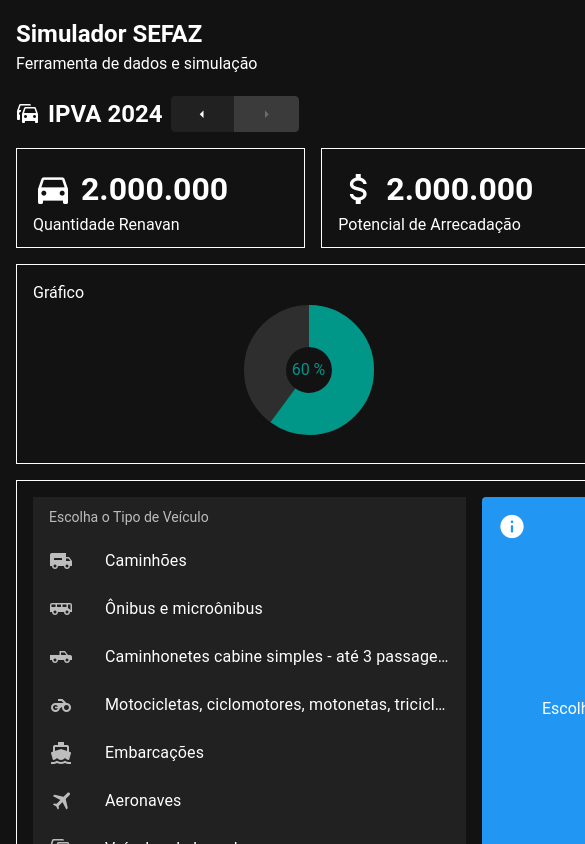
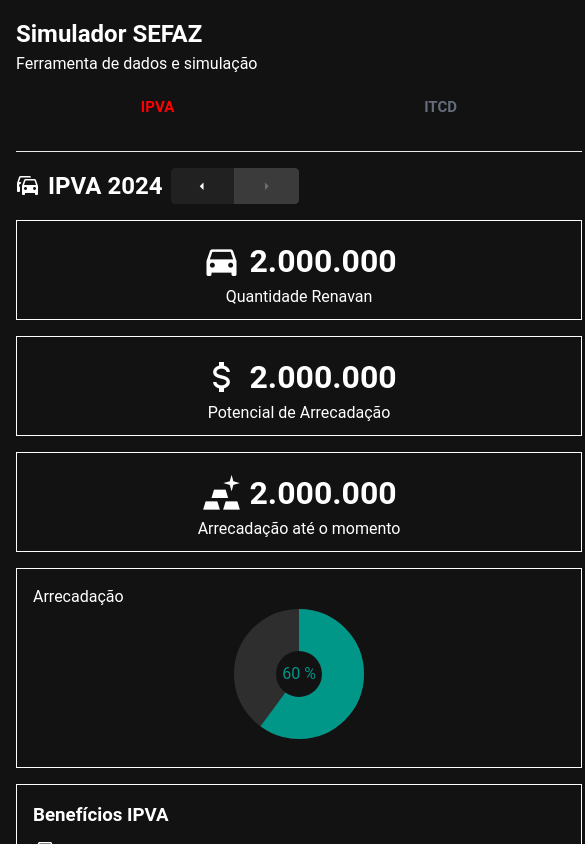
Before and after one commit to Guihumberto/simulador, a Vue app: page / in a window 390 px wide. Both pictures are taken after a click on the button "ENTRAR". Shown: the top 844 px of the page, 585 px wide, since content can reach past the window. Built offline with nearby package versions, Linux system fonts and the light colour scheme.

Commit message:
responsivo

```diff
--- a/src/components/HelloWorld.vue
+++ b/src/components/HelloWorld.vue
@@ -19,19 +19,20 @@
       </div>
 
       <div :class="efeito2 ? 'upForm': 'tabsWrapper'">
-        <div class="d-flex justify-space-between">
+        <div class="title_trib">
           <div class="mb-5">
             <h2>Simulador SEFAZ</h2>
             <p>Ferramenta de dados e simulação</p>
           </div>
           <div class="tabs">
-            <input type="radio" id="ipva" name="tabs" checked>
+            <input @click="tab = 1" type="radio" id="ipva" name="tabs" checked>
             <label for="ipva">IPVA</label>
-            <input type="radio" id="itcd" name="tabs">
+            <input @click="tab = 2" type="radio" id="itcd" name="tabs">
             <label for="itcd">ITCD</label>
           </div>
         </div>
-        <div class="tab-content-1">
+
+        <div class="tab-content-1" v-if="tab == 1">
           <div class="d-flex align-center">
             <v-icon>mdi-car-multiple</v-icon>
             <h2 class="mx-2">IPVA {{ anoSelect }}</h2>
@@ -51,21 +52,21 @@
           </div>
           <div class="wrapperbox">
             <div class="box">
-              <div class="d-flex align-center">
+              <div class="box-item">
                 <v-icon  size="2.5rem" class="mr-2">mdi-car</v-icon>
                 <h1>2.000.000</h1>
               </div>
               Quantidade Renavan
             </div>
             <div class="box">
-              <div class="d-flex align-center">
+              <div class="box-item">
                 <v-icon  size="2.5rem" class="mr-2">mdi-currency-usd</v-icon>
                 <h1>2.000.000</h1>
               </div>
               Potencial de Arrecadação
             </div>
             <div class="box">
-              <div class="d-flex align-center">
+              <div class="box-item">
                 <v-icon  size="2.5rem" class="mr-2">mdi-gold</v-icon>
                 <h1>2.000.000</h1>
               </div>
@@ -75,7 +76,7 @@
 
           <div class="graficWrapper">
             <div class="grafic">
-              Gráfico
+              Arrecadação
               <div class="text-center">
                 <v-progress-circular model-value="60" :size="130" :width="42" color="teal">
                   <template v-slot:default> 60 % </template>
@@ -176,6 +177,7 @@
         </div>
         <div class="tab-content-2" v-if="tab == 2">
           <h2>ITCD</h2>
+          <div class="content_itcd"></div>
         </div>
         <!-- reusultado -->
          <div class="resultado">
@@ -399,6 +401,7 @@
 .box{
   width: 33%;
   height: 100px;
+  text-align: center;
 }
 .graficWrapper{
   display: flex;
@@ -413,7 +416,7 @@
   width: 32%;
   height: 200px;
 }
-.simulador, .boxGrafics, .grafic, .box, .resultado {
+.simulador, .boxGrafics, .grafic, .box, .resultado, .content_itcd {
   padding: 1rem;
   border: 1px solid white;
 }
@@ -450,4 +453,70 @@
   display: flex;
   align-items: center;
 }
+
+.title_trib {
+  display: flex;
+  justify-content: space-between;
+  align-items: center;
+  transition: 1s ease-in-out;
+}
+.box-item{
+  display: flex;
+  align-items: center;
+  justify-content: center;
+}
+.content_itcd{
+  height: 50vh;
+}
+@media (max-width: 900px) {
+  .title_trib{
+    flex-direction: column;
+    align-items: start;
+    margin-right: 1rem;
+  }
+  .wrapperbox{
+    flex-direction: column;
+    margin-right: 1rem;
+  }
+  .box{
+    width: 100%;
+  }
+  .graficWrapper{
+    flex-direction: column;
+    gap: 1rem;
+    margin-right: 1rem;
+  }
+  .grafic{
+    width: 100%;
+  }
+  .boxGrafics{
+    width: 100%;
+  }
+  .simulador{
+    flex-direction: column;
+    margin-right: 1rem;
+  }
+  .resultado{
+    margin-right: 1rem;
+  }
+  .boxResultadoWrapper{
+    flex-direction: column;
+  }
+  .wrapperBoxSimulator{
+    width: 100%;
+  }
+  .formSim{
+    width: 100%;
+  }
+  .boxSimulador{
+    width: 100%;
+  }
+  .tabs{
+    width: 100%;
+    margin-bottom: 1rem;
+  }
+  .content_itcd{
+    margin-right: 1rem;
+  }
+}
 </style>
```
